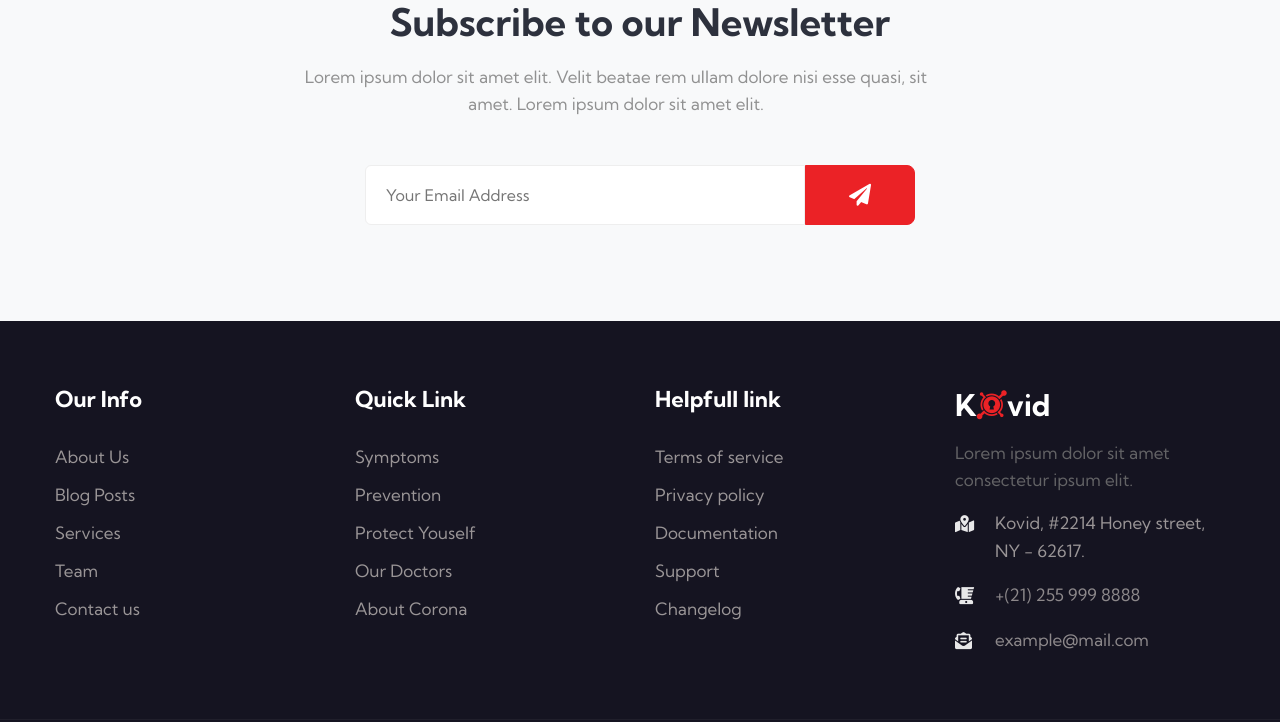
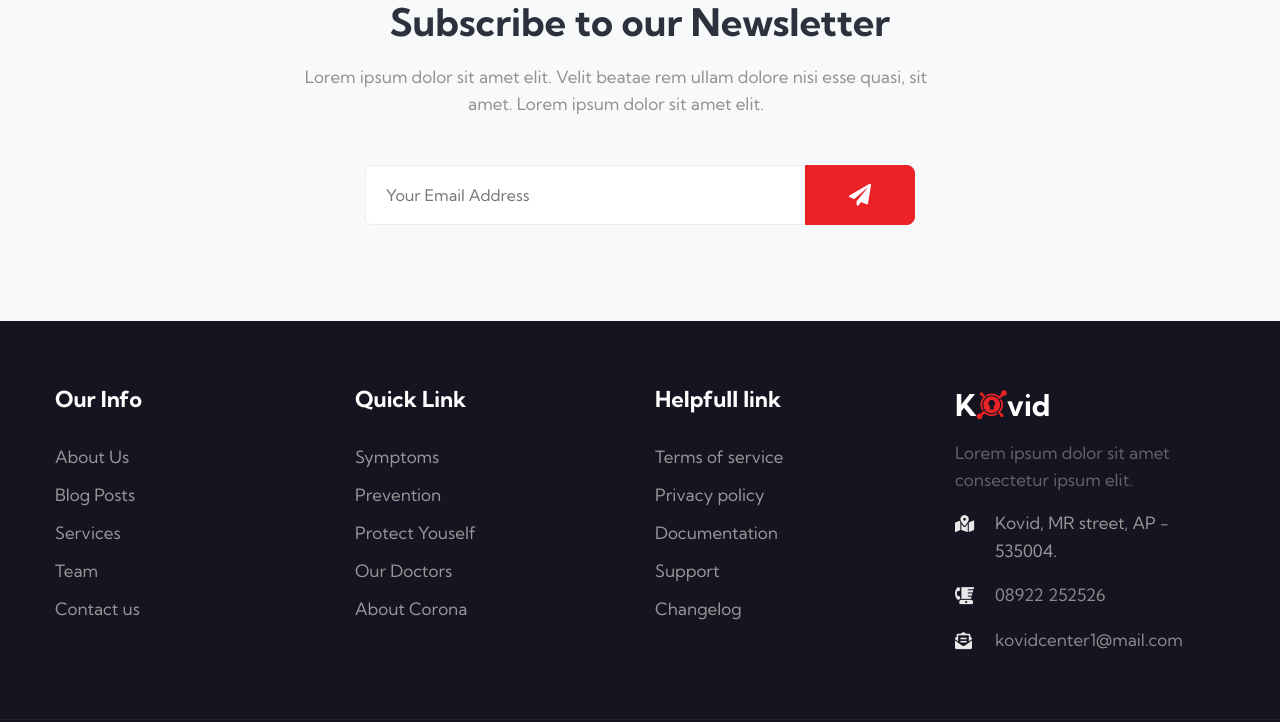
Before and after one commit to Gedelasrinivasarao/projectkovid, a plain HTML site: page index.html in a window 1280 px wide. Shown: the part 3929-4651 px from the top of the page. Drawn offline with Linux system fonts and the light colour scheme.

Commit message:
Update index.html

```diff
--- a/index.html
+++ b/index.html
@@ -388,7 +388,7 @@ Author URL: http://w3layouts.com
                                 <span class="fas fa-map-marked-alt"></span>
                               </div>
                               <div class="cont-right">
-                                <p> Kovid, #2214 Honey street, NY - 62617.</p>
+                                <p> Kovid, MR street, AP - 535004.</p>
                               </div>
                             </div>
                             <div class="cont-top margin-up">
@@ -396,8 +396,7 @@ Author URL: http://w3layouts.com
                                 <span class="fas fa-blender-phone"></span>
                               </div>
                               <div class="cont-right">
-                                <p><a href="tel:+(21) 255 999 8888"> +(21) 255 999
-                                    8888</a></p>
+                                <p><a href="08922 252526"> 08922 252526</a></p>
                               </div>
                             </div>
                             <div class="cont-top margin-up">
@@ -406,7 +405,7 @@ Author URL: http://w3layouts.com
                               </div>
                               <div class="cont-right">
                                 <p><a href="mailto:example@mail.com" class="mail">
-                                    example@mail.com</a></p>
+                                    kovidcenter1@mail.com</a></p>
                               </div>
                             </div>
                           </div>
```
